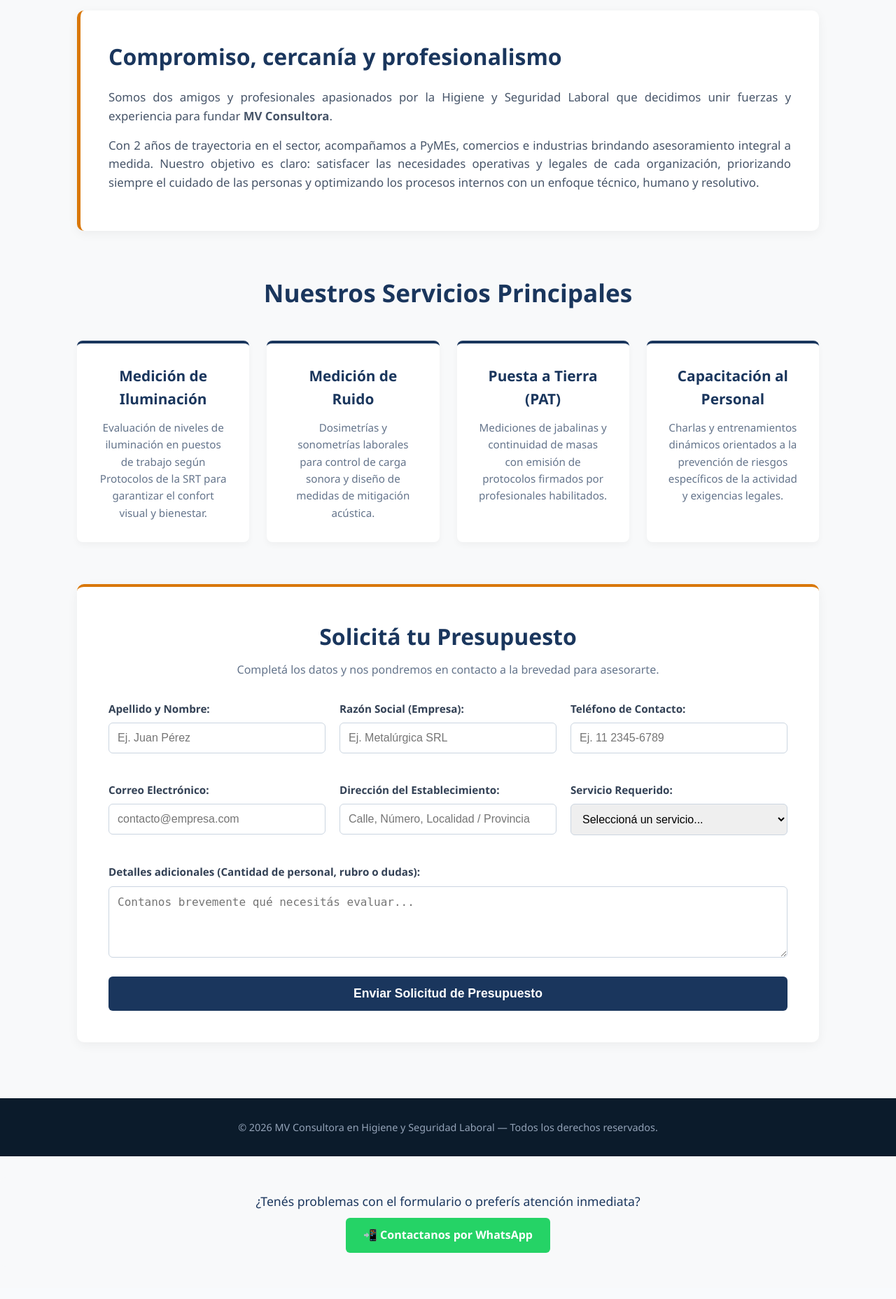
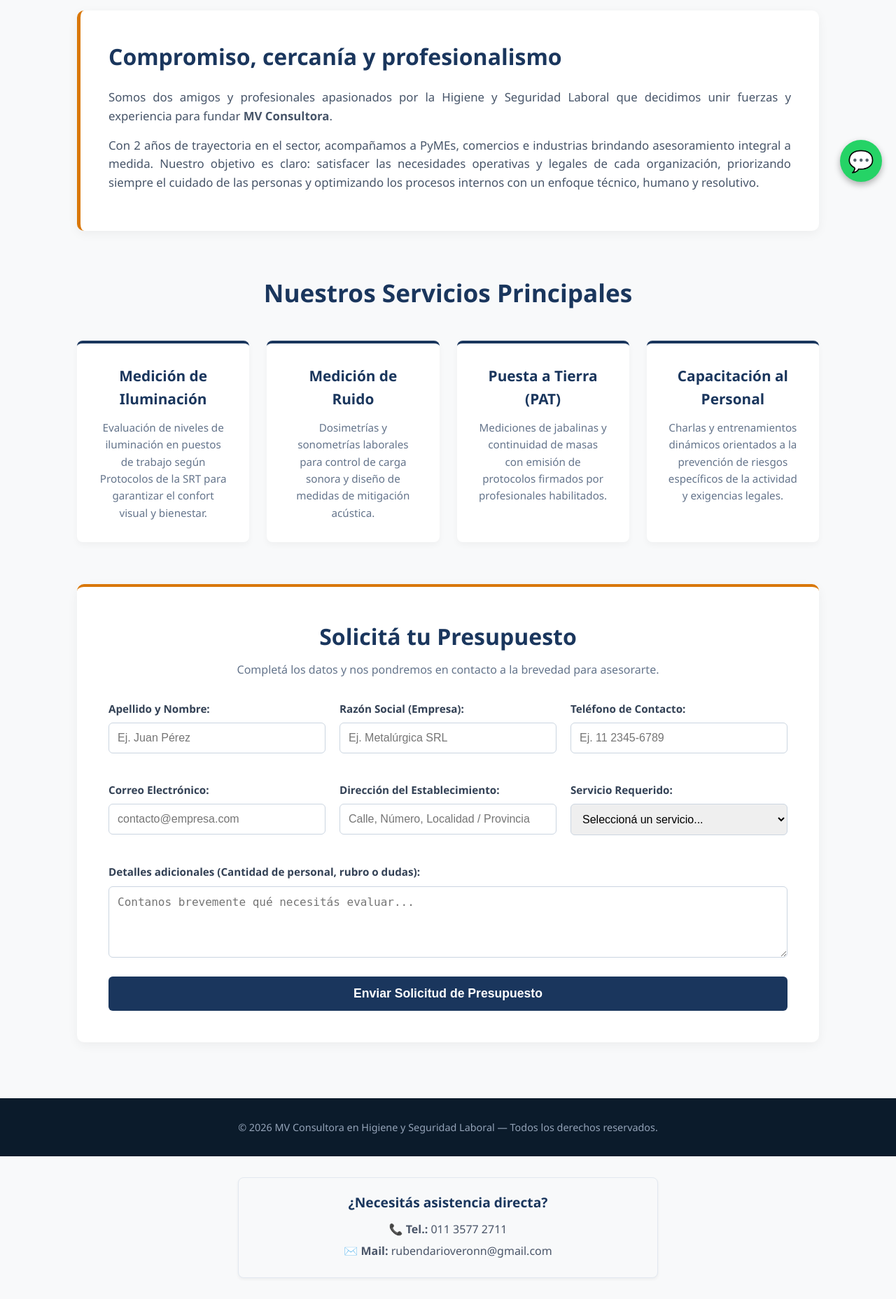
Before and after one commit to rubendarioveron-creator/mv-consultora, a Flask app: page / in a window 1280 px wide. Shown: the part 520-2377 px from the top of the page at 70% size. Before the commit the page ends 2311 px from the top, so only its background shows below. Run offline with Flask 3, Linux system fonts and the light colour scheme.

Commit message:
Update index.html

```diff
--- a/templates/index.html
+++ b/templates/index.html
@@ -203,14 +203,19 @@
     <footer>
         <p>&copy; 2026 MV Consultora en Higiene y Seguridad Laboral — Todos los derechos reservados.</p>
     </footer>
-<!-- Sección de contacto directo de emergencia -->
-<div style="text-align: center; margin: 30px 0; padding: 20px; background: #f8f9fa; border-radius: 8px;">
-    <p style="color: #1a365d; font-size: 1.1rem; margin-bottom: 10px;">¿Tenés problemas con el formulario o preferís atención inmediata?</p>
-    <a href="https://wa.me/5491135772711?text=Hola,%20necesito%20consultar%20por%20los%20servicios%20de%20MV%20Consultora"
-       target="_blank"
-       style="background: #25d366; color: white; padding: 12px 25px; text-decoration: none; border-radius: 6px; font-weight: bold; display: inline-block;">
-       📲 Contactanos por WhatsApp
-    </a>
+<!-- Recuadro de contacto directo debajo del formulario -->
+<div style="max-width: 600px; margin: 30px auto; padding: 20px; background: #f8f9fa; border: 1px solid #e2e8f0; border-radius: 8px; text-align: center; box-shadow: 0 2px 4px rgba(0,0,0,0.05);">
+    <h3 style="color: #1a365d; margin-bottom: 10px; font-size: 1.2rem;">¿Necesitás asistencia directa?</h3>
+    <p style="color: #4a5568; margin: 5px 0;">📞 <strong>Tel.:</strong> 011 3577 2711</p>
+    <p style="color: #4a5568; margin: 5px 0;">✉️ <strong>Mail:</strong> rubendarioveronn@gmail.com</p>
 </div>
+
+<!-- Botón flotante circular de WhatsApp -->
+<a href="https://wa.me/5491135772711?text=Hola,%20necesito%20consultar%20por%20los%20servicios%20de%20MV%20Consultora"
+   target="_blank"
+   style="position: fixed; bottom: 20px; right: 20px; background: #25d366; color: white; width: 60px; height: 60px; border-radius: 50%; display: flex; align-items: center; justify-content: center; font-size: 30px; box-shadow: 0 4px 10px rgba(0,0,0,0.3); z-index: 1000; text-decoration: none;"
+   title="Contactanos por WhatsApp">
+   💬
+</a>
 </body>
 </html>
```
